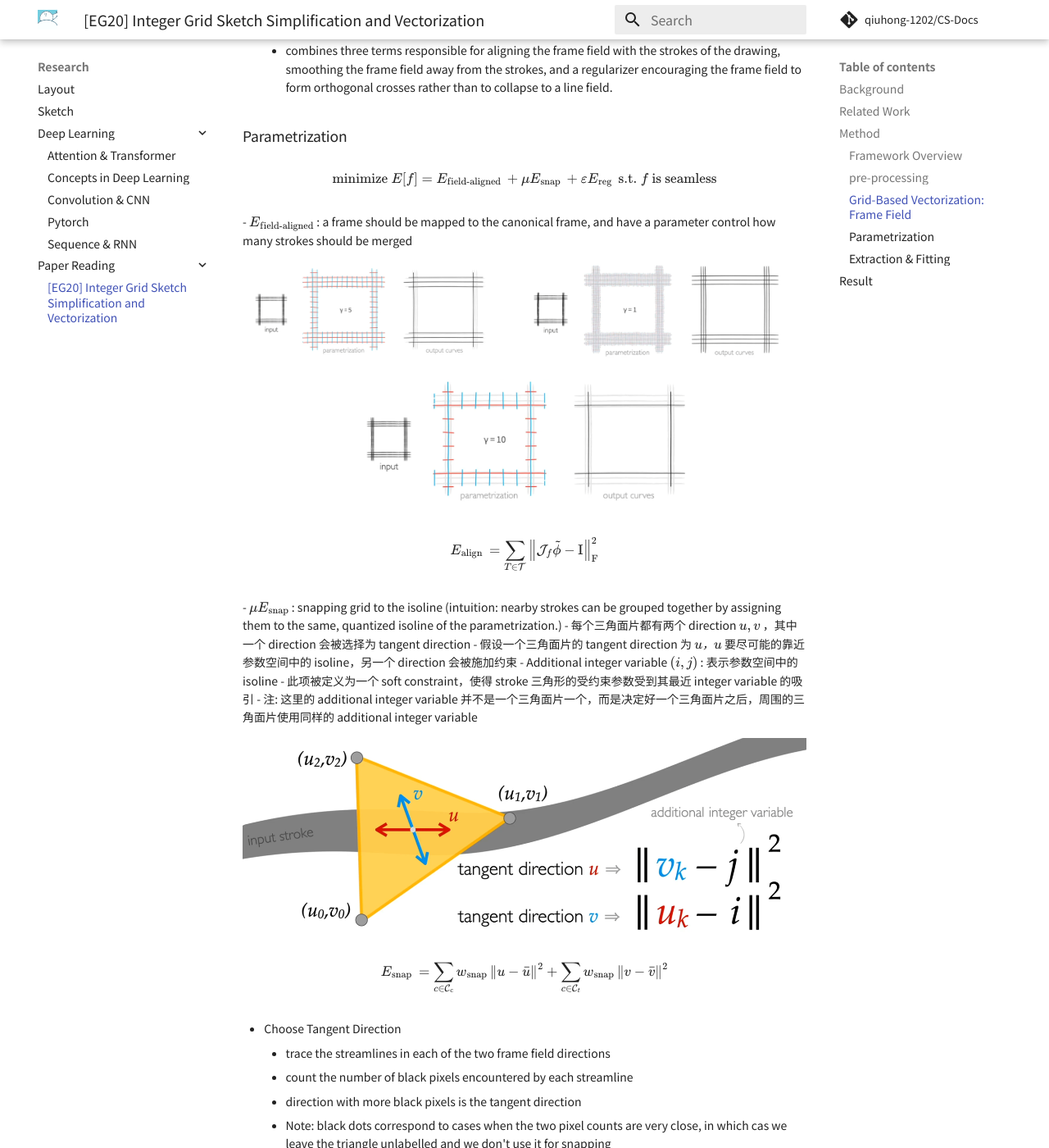
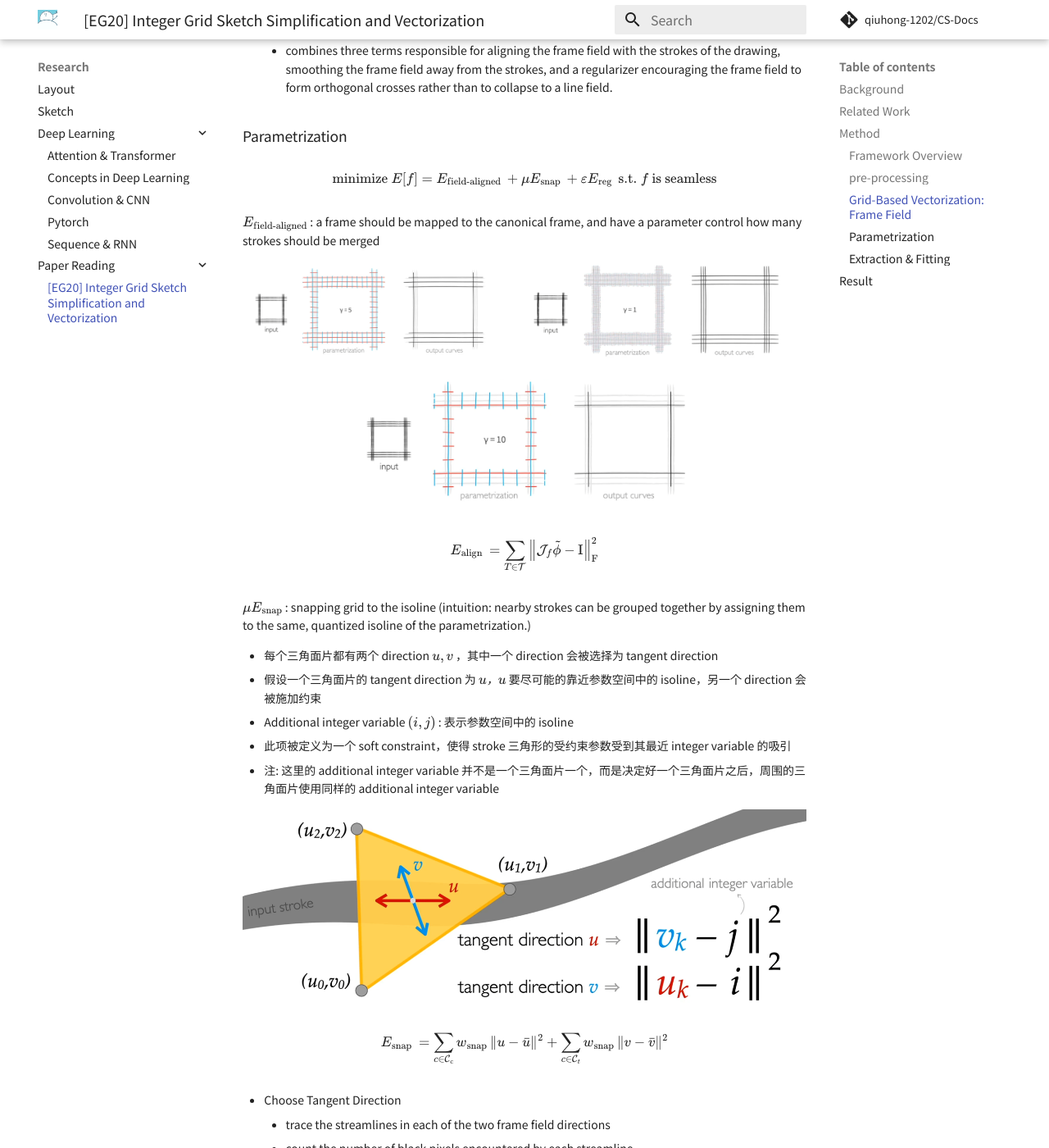
Before and after one commit to QiuHong-1202/CS-Document, an MkDocs documentation site: the page built from docs/Research/Paper Reading/[EG20] Integer-Grid Sketch Simplification and Vectorization.md, in a window 1280 px wide and 1400 px high, scrolled down 3503 px. Shown: the whole window at 82% size. Built offline with MkDocs 1.6.1 and Material for MkDocs 9.7.7, drawn with Linux system fonts in a browser that asks for light colours; nearby versions of some CDN libraries; comment, search, counter and statistics services are not loaded.

Commit message:
docs: typo fix

```diff
--- a/docs/Research/Paper Reading/[EG20] Integer-Grid Sketch Simplification and Vectorization.md
+++ b/docs/Research/Paper Reading/[EG20] Integer-Grid Sketch Simplification and Vectorization.md
@@ -67,13 +67,14 @@
 ### Parametrization
 
 
+
 $$
 \text { minimize } E[f]=E_{\text {field-aligned }}+\mu E_{\text {snap }}+\varepsilon E_{\text {reg }} \text { s.t. } f \text { is seamless }
 $$
 
 
 
-  - $E_{\text {field-aligned }}$: a frame should be mapped to the canonical frame, and have a parameter control how many strokes should be merged
+$E_{\text {field-aligned }}$: a frame should be mapped to the canonical frame, and have a parameter control how many strokes should be merged
 
 ![image-20230718174607307](./assets/image-20230718174607307.png)
 
@@ -82,13 +83,17 @@ $$
 E_{\text {align }}=\sum_{T \in \mathcal{T}}\left\|\mathcal{J}_f \tilde{\phi}-\mathrm{I}\right\|_{\mathrm{F}}^2
 $$
 
+$\mu E_{\text {snap }}$: snapping grid to the isoline (intuition: nearby strokes can be grouped together by assigning them to the same, quantized isoline of the parametrization.)
 
-  - $\mu E_{\text {snap }}$: snapping grid to the isoline (intuition: nearby strokes can be grouped together by assigning them to the same, quantized isoline of the parametrization.)
-    - 每个三角面片都有两个 direction $u, v$ ，其中一个 direction 会被选择为 tangent direction
-    - 假设一个三角面片的 tangent direction 为 $u ， u$ 要尽可能的靠近参数空间中的 isoline，另一个 direction 会被施加约束
-    - Additional integer variable $(i, j)$ : 表示参数空间中的 isoline
-    - 此项被定义为一个 soft constraint，使得 stroke 三角形的受约束参数受到其最近 integer variable 的吸引
-    - 注: 这里的 additional integer variable 并不是一个三角面片一个，而是决定好一个三角面片之后，周围的三角面片使用同样的 additional integer variable
+
+
+- 每个三角面片都有两个 direction $u, v$ ，其中一个 direction 会被选择为 tangent direction
+- 假设一个三角面片的 tangent direction 为 $u ， u$ 要尽可能的靠近参数空间中的 isoline，另一个 direction 会被施加约束
+- Additional integer variable $(i, j)$ : 表示参数空间中的 isoline
+- 此项被定义为一个 soft constraint，使得 stroke 三角形的受约束参数受到其最近 integer variable 的吸引
+- 注: 这里的 additional integer variable 并不是一个三角面片一个，而是决定好一个三角面片之后，周围的三角面片使用同样的 additional integer variable
+
+
 
 ![image-20230718174746682](./assets/image-20230718174746682.png)
 
@@ -105,7 +110,7 @@ $$
 
 ![image-20230718175024482](./assets/image-20230718175024482.png)
 
-  - $\varepsilon E_{r e g}:$ L2 regression
+$\varepsilon E_{r e g}:$ L2 regression
 
 ### Extraction & Fitting
 
```
